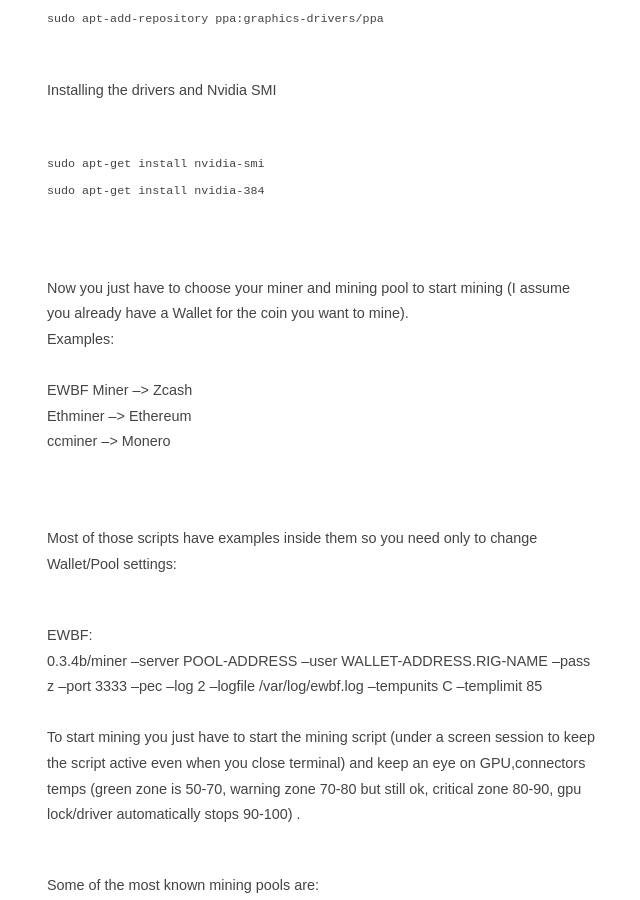
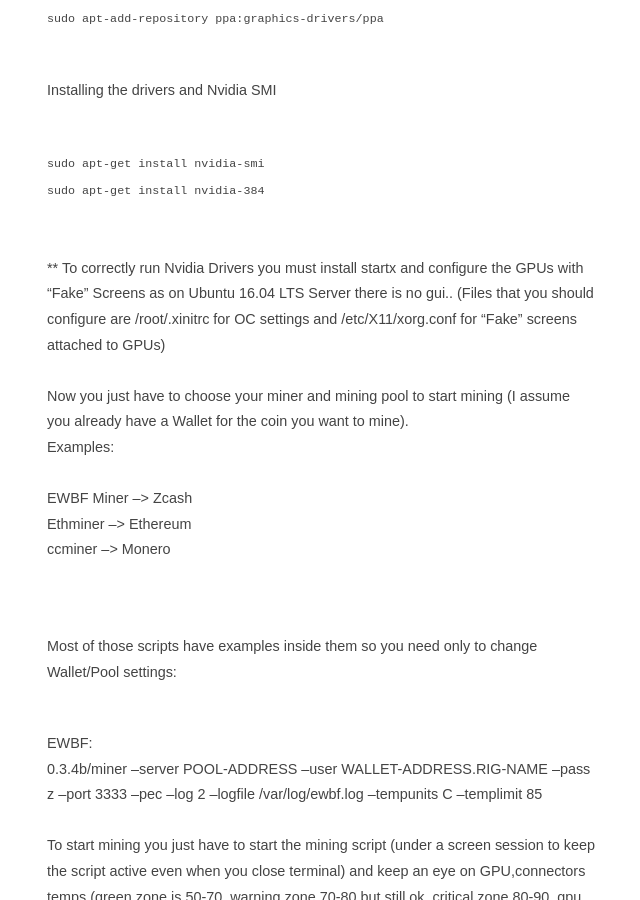
Before and after one commit to fnzv/fnzv.github.io, a Jekyll site: the page built from _posts/2017-10-07-Setting-up-a-cryptocurrency-miner.markdown, in a window 1280 px wide and 900 px high, scrolled down 2595 px. Shown: the whole window, without its empty margins (318-958 px from the left). Built offline with Jekyll 4.4.1, drawn with Linux system fonts in a browser that asks for light colours.

Commit message:
Update 2017-10-07-Setting-up-a-cryptocurrency-miner.markdown

````diff
--- a/_posts/2017-10-07-Setting-up-a-cryptocurrency-miner.markdown
+++ b/_posts/2017-10-07-Setting-up-a-cryptocurrency-miner.markdown
@@ -51,7 +51,7 @@
 ```sudo apt-get install nvidia-smi```<br>
 ```sudo apt-get install nvidia-384```<br>
 <br><br>
-
+** To correctly run Nvidia Drivers you must install startx and configure the GPUs with "Fake" Screens as on Ubuntu 16.04 LTS Server there is no gui.. (Files that you should configure are /root/.xinitrc for OC settings and /etc/X11/xorg.conf for "Fake" screens attached to GPUs)<br> <br>
 Now you just have to choose your miner and mining pool to start mining (I assume you already have a Wallet for the coin you want to mine).<br>
 Examples:<br>
 <br>
````
